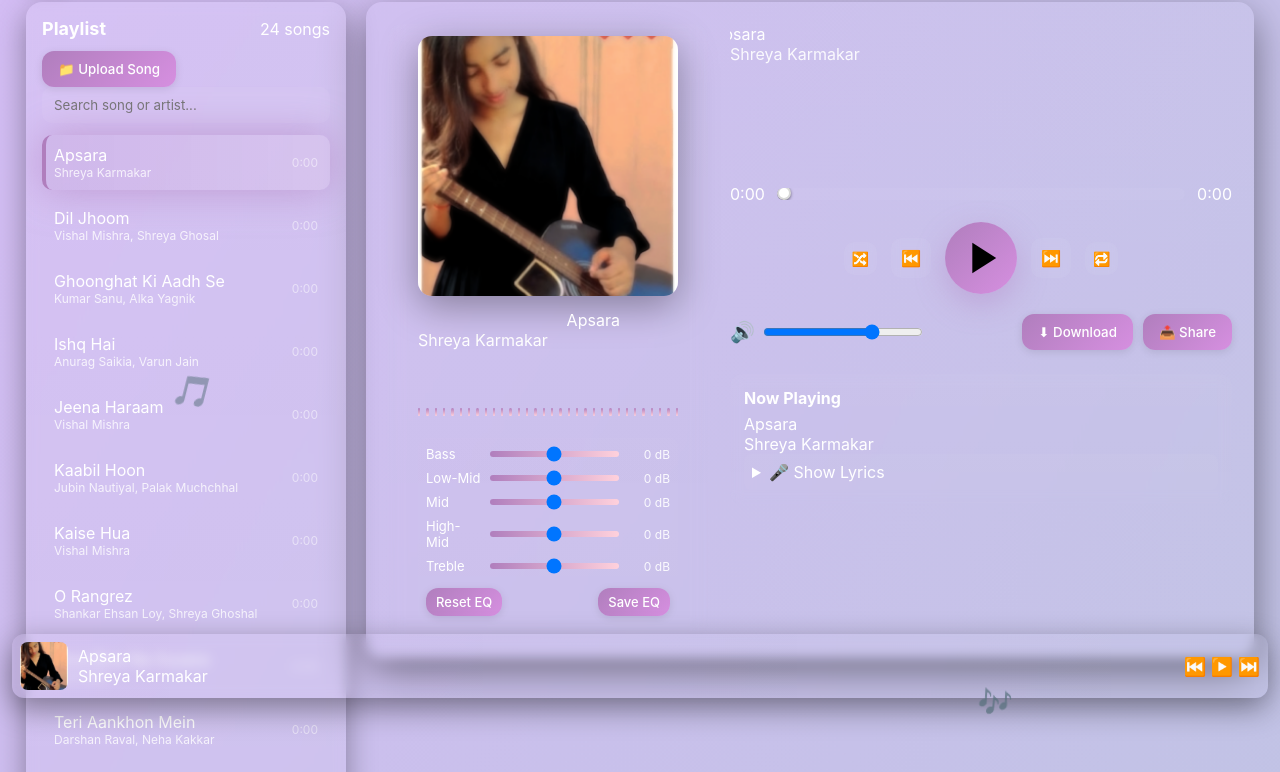
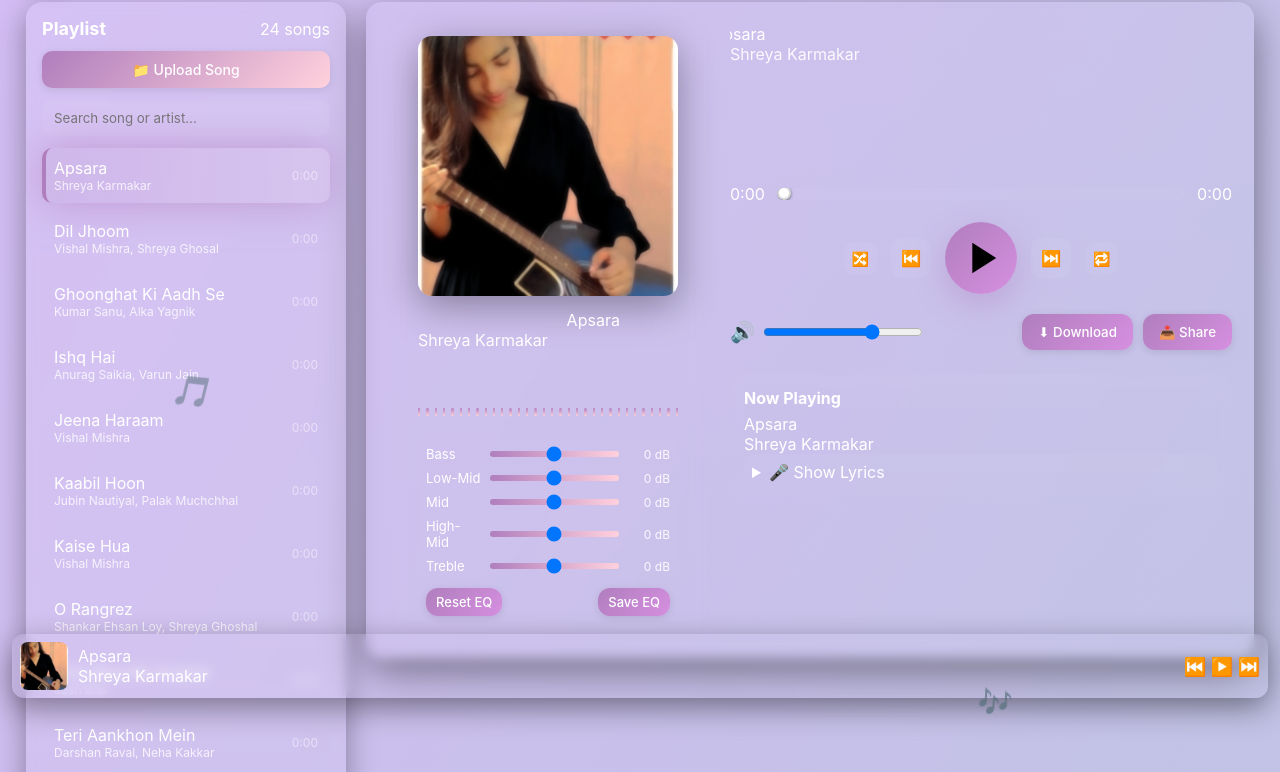
Before and after one commit to harsh-1501/Sadhna-Music-Hub, a plain HTML site: page index.html in a window 1280 px wide. Shown: the part 84-856 px from the top of the page. Drawn offline with Linux system fonts and the light colour scheme.

Commit message:
Update styles.css

```diff
--- a/styles.css
+++ b/styles.css
@@ -60,6 +60,11 @@ body{
 .playlist-count{font-size:13px;color:rgba(255,255,255,0.85)}
 
 .search-box{width:100%;padding:10px 12px;margin-bottom:12px;border-radius:10px;border:none;background:rgba(255,255,255,0.05);color:#fff;outline:none}
+
+/* upload section */
+.upload-section{margin-bottom:12px}
+.upload-section #uploadBtn{width:100%;padding:10px 12px;font-size:14px;background:linear-gradient(135deg,var(--accent),#ffd1dc);border:none;color:#fff;border-radius:10px;cursor:pointer;transition:all var(--transition-fast)}
+.upload-section #uploadBtn:hover{background:linear-gradient(135deg,#9d6ba0,#f8a8d8);transform:translateY(-2px)}
 
 /* playlist items */
 .playlist-items{display:flex;flex-direction:column;gap:8px}
```
